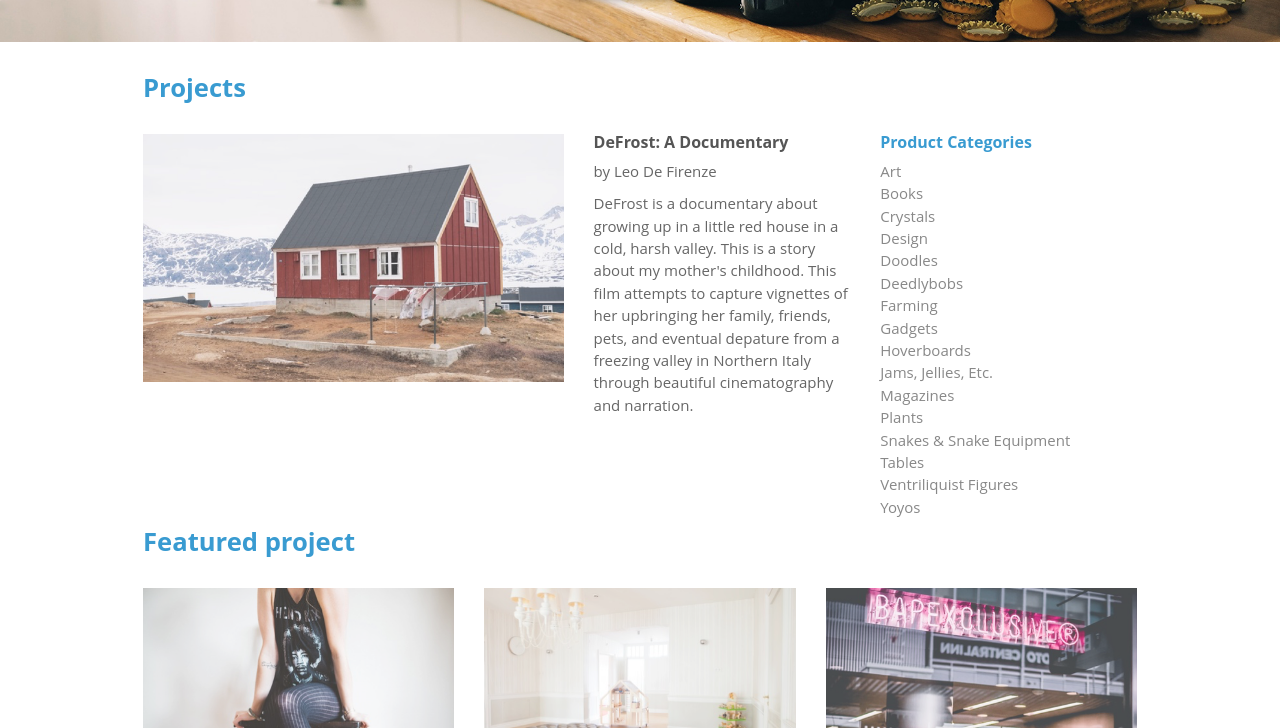
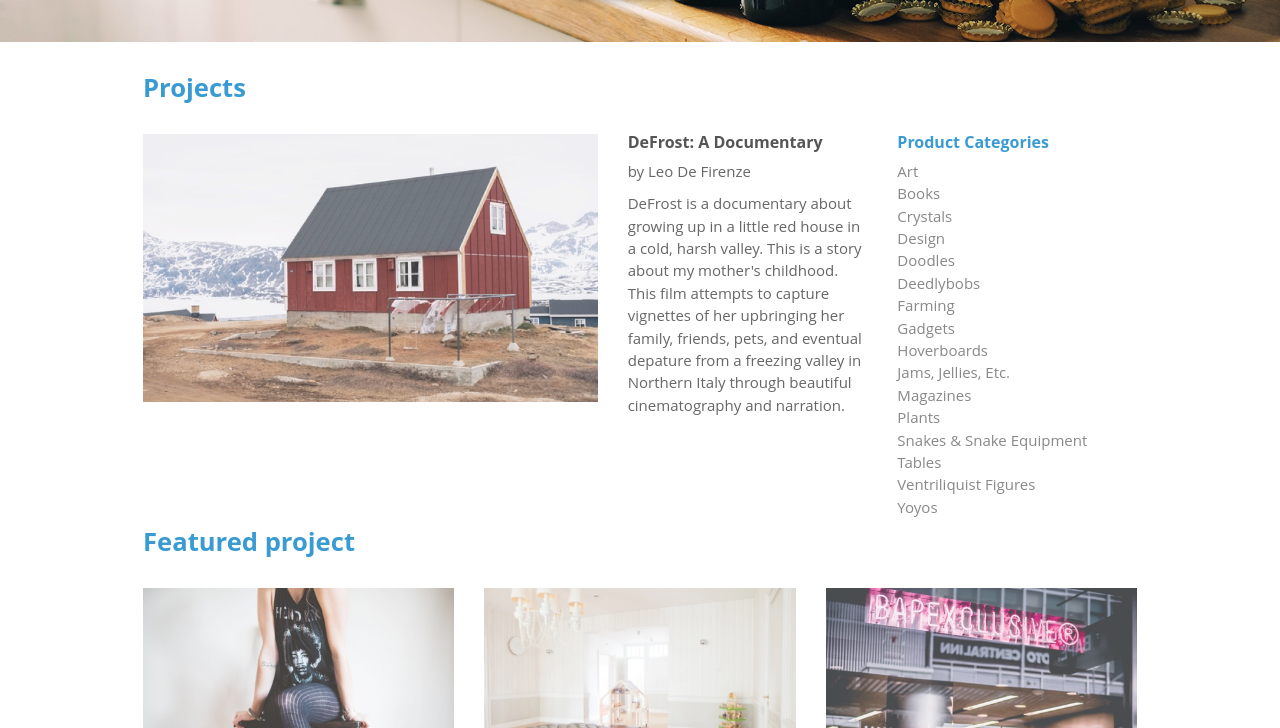
Before and after one commit to Rummel17/jumpstart, a website: page index.html in a window 1280 px wide. Shown: the part 618-1346 px from the top of the page. Drawn offline with nearby package versions, Linux system fonts and the light colour scheme.

Commit message:
final1.4

```diff
--- a/resources/css/style.css
+++ b/resources/css/style.css
@@ -230,10 +230,10 @@ ul.nav.navbar-nav.d-flex.flex-row.ul--margintop li.hea.active a:hover {
 
 }
 .col-sm-6 {
-  flex: 1 1 40%;
+  flex: 1 1 46%;
 }
 .col-sm-3 {
-  flex: 1 1 24%;
+  flex: 1 1 25%;
 }
 .headline {
   margin: 2rem 0rem;
```
